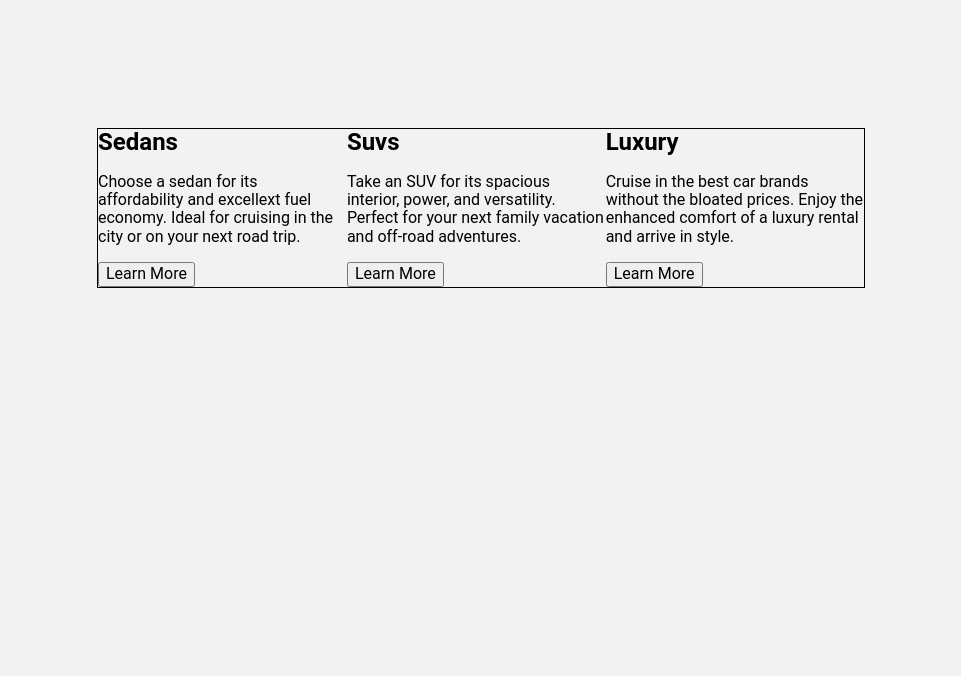
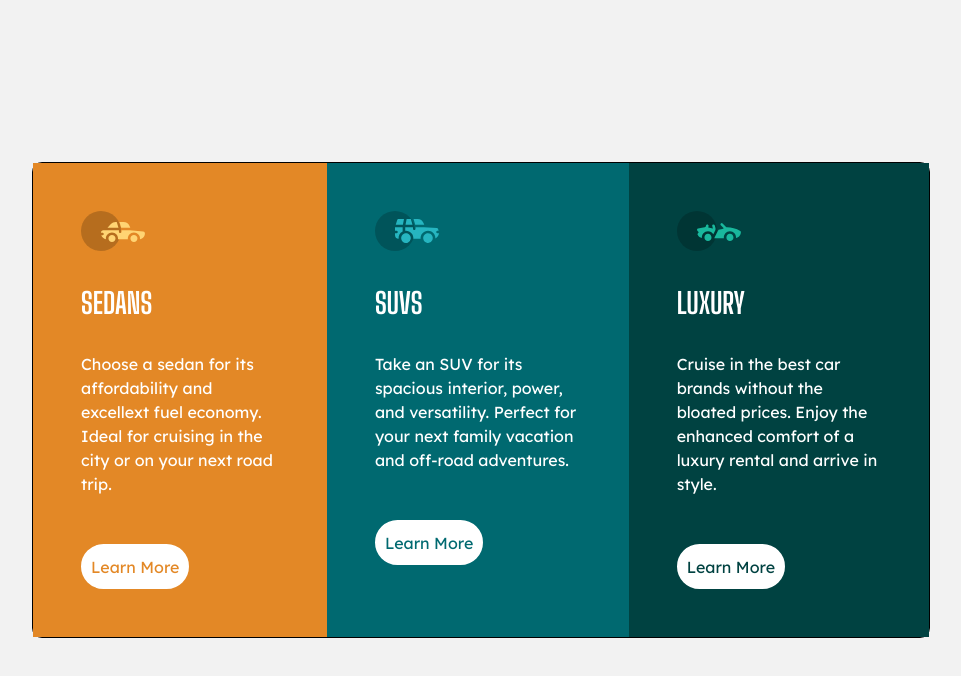
Before and after one commit to ArthurGuiS/ColumnPreview, a plain HTML site: page index.html in a window 1280 px wide. Shown: the whole page, without its empty margins (159-1120 px from the left). Drawn offline with Linux system fonts and the light colour scheme.

Commit message:
Finalizado parte desktop

```diff
--- a/assets/css/base.css
+++ b/assets/css/base.css
@@ -8,5 +8,10 @@
 }
 
 .botao {
-
+    color: white;
+    font-family: var(--font-lexend);
+    background-color: white;
+    border: 2px solid white;
+    border-radius: 23px;
+    padding: 0.7rem 0.5rem;
 }
--- a/assets/css/style.css
+++ b/assets/css/style.css
@@ -3,12 +3,81 @@ body {
 }
 
 section {
-    box-sizing: border-box;
+    display: flex;
+    justify-content: center;
+    align-items: center;
+    height: 100vh;
 }
 
 .card {
     display: flex;
     border: 1px solid black;
-    margin: 10% 20%;
+    border-radius: 10px;
+    width: 70%;
 
 }
+
+.sedan {
+    background-color: var(--laranja);
+    padding: 3rem;
+}
+
+.sedan__imagem, .suv__imagem, .luxury__imagem {
+    margin-bottom: 2rem;
+}
+
+.suv {
+    background-color: var(--cyan);
+    padding: 3rem;
+}
+
+.luxury {
+    background-color: var(--dark-cyan);
+    padding: 3rem;
+}
+
+.sedan__titulo, .suv__titulo, .luxury__titulo {
+    font-family: var(--font-big-shoulders);
+    font-size: 1.8rem;
+    text-transform: uppercase;
+    color: white;
+    margin-bottom: 2rem;
+}
+
+.sedan__texto, .suv__texto, .luxury__texto {
+    font-family: var(--font-lexend);
+    color: white;
+    line-height: 1.5rem;
+    margin-bottom: 3rem;
+}
+
+.sedan__botao {
+    color: var(--laranja);
+}
+
+.sedan__botao:hover {
+    color: white;
+    background-color: var(--laranja);
+    cursor: pointer;
+}
+
+
+.suv__botao {
+    color: var(--cyan);
+}
+
+.suv__botao:hover {
+    color: white;
+    background-color: var(--cyan);
+    cursor: pointer;
+}
+
+.luxury__botao {
+    color: var(--dark-cyan);
+}
+
+.luxury__botao:hover {
+    color: white;
+    background-color: var(--dark-cyan);
+    cursor: pointer;
+}
--- a/index.html
+++ b/index.html
@@ -16,23 +16,23 @@
     <section>
         <div class="card">
             <div class="sedan">
-                <div class="sedan__imagem"></div>
+                <img class="sedan__imagem" src="./assets/img/icon-sedans.svg" alt="sedan">
                 <h2 class="sedan__titulo">Sedans</h2>
-                <p>Choose a sedan for its affordability and excellext fuel economy. Ideal for cruising in the city or on your next road trip.</p>
+                <p class="sedan__texto">Choose a sedan for its affordability and excellext fuel economy. Ideal for cruising in the city or on your next road trip.</p>
                 <button class="sedan__botao botao">Learn More</button>
             </div>
 
             <div class="suv">
-                <div class="suv__imagem"></div>
+                <img src="./assets/img/icon-suvs.svg" alt="suv" class="suv__imagem">
                 <h2 class="suv__titulo">Suvs</h2>
-                <p>Take an SUV for its spacious interior, power, and versatility. Perfect for your next family vacation and off-road adventures.</p>
+                <p class="suv__texto">Take an SUV for its spacious interior, power, and versatility. Perfect for your next family vacation and off-road adventures.</p>
                 <button class="suv__botao botao">Learn More</button>
             </div>
 
             <div class="luxury">
-                <div class="luxury__imagem"></div>
+                <img src="./assets/img/icon-luxury.svg" alt="luxury" class="luxury__imagem">
                 <h2 class="luxury__titulo">Luxury</h2>
-                <p>Cruise in the best car brands without the bloated prices. Enjoy the enhanced comfort of a luxury rental and arrive in style.</p>
+                <p class="luxury__texto">Cruise in the best car brands without the bloated prices. Enjoy the enhanced comfort of a luxury rental and arrive in style.</p>
                 <button class="luxury__botao botao">Learn More</button>
             </div>
         </div>
```
